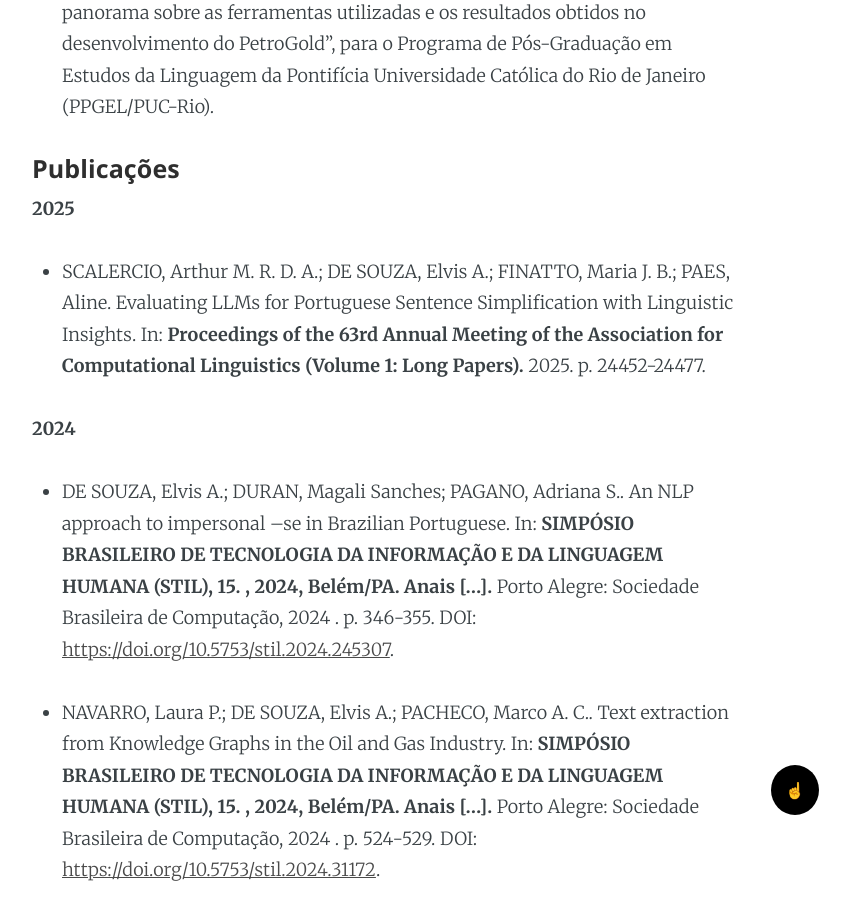
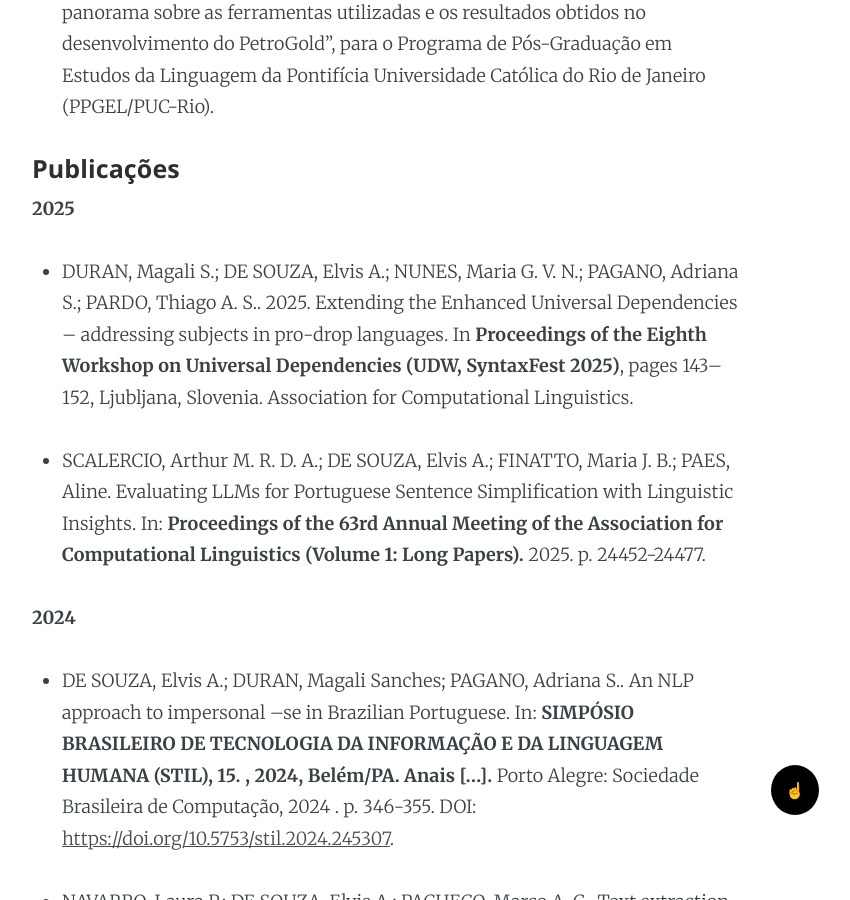
Before and after one commit to alvelvis/alvelvis.github.io, a Jekyll site: the page built from sobre.md, in a window 1280 px wide and 900 px high, scrolled down 7244 px. Shown: the whole window, without its empty margins (253-1103 px from the left). Built offline with Jekyll 4.4.1, drawn with Linux system fonts in a browser that asks for light colours; some of the changed lines change nothing that is shown; some of the changed text lies outside the part shown.

Commit message:
nova publicação

```diff
--- a/sobre.md
+++ b/sobre.md
@@ -14,7 +14,7 @@ Rio de Janeiro, RJ / São Carlos, SP - Brasil
 - ✉️ - [elvis.desouza99@gmail.com](mailto:elvis.desouza99@gmail.com)
 - 🏠 - [souelvis.dev](https://souelvis.dev)
 
-Última atualização: 26 de julho de 2025.
+Última atualização: 9 de agosto de 2025.
 
 #### Resumo
 
@@ -109,6 +109,8 @@ Rio de Janeiro, RJ / São Carlos, SP - Brasil
 
 **2025**
 
+- DURAN, Magali S.; DE SOUZA, Elvis A.; NUNES, Maria G. V. N.; PAGANO, Adriana S.; PARDO, Thiago A. S.. 2025. Extending the Enhanced Universal Dependencies – addressing subjects in pro-drop languages. In **Proceedings of the Eighth Workshop on Universal Dependencies (UDW, SyntaxFest 2025)**, pages 143–152, Ljubljana, Slovenia. Association for Computational Linguistics.
+
 - SCALERCIO, Arthur M. R. D. A.; DE SOUZA, Elvis A.; FINATTO, Maria J. B.; PAES, Aline. Evaluating LLMs for Portuguese Sentence Simplification with Linguistic Insights. In: **Proceedings of the 63rd Annual Meeting of the Association for Computational Linguistics (Volume 1: Long Papers).** 2025. p. 24452-24477.
 
 **2024**
```
